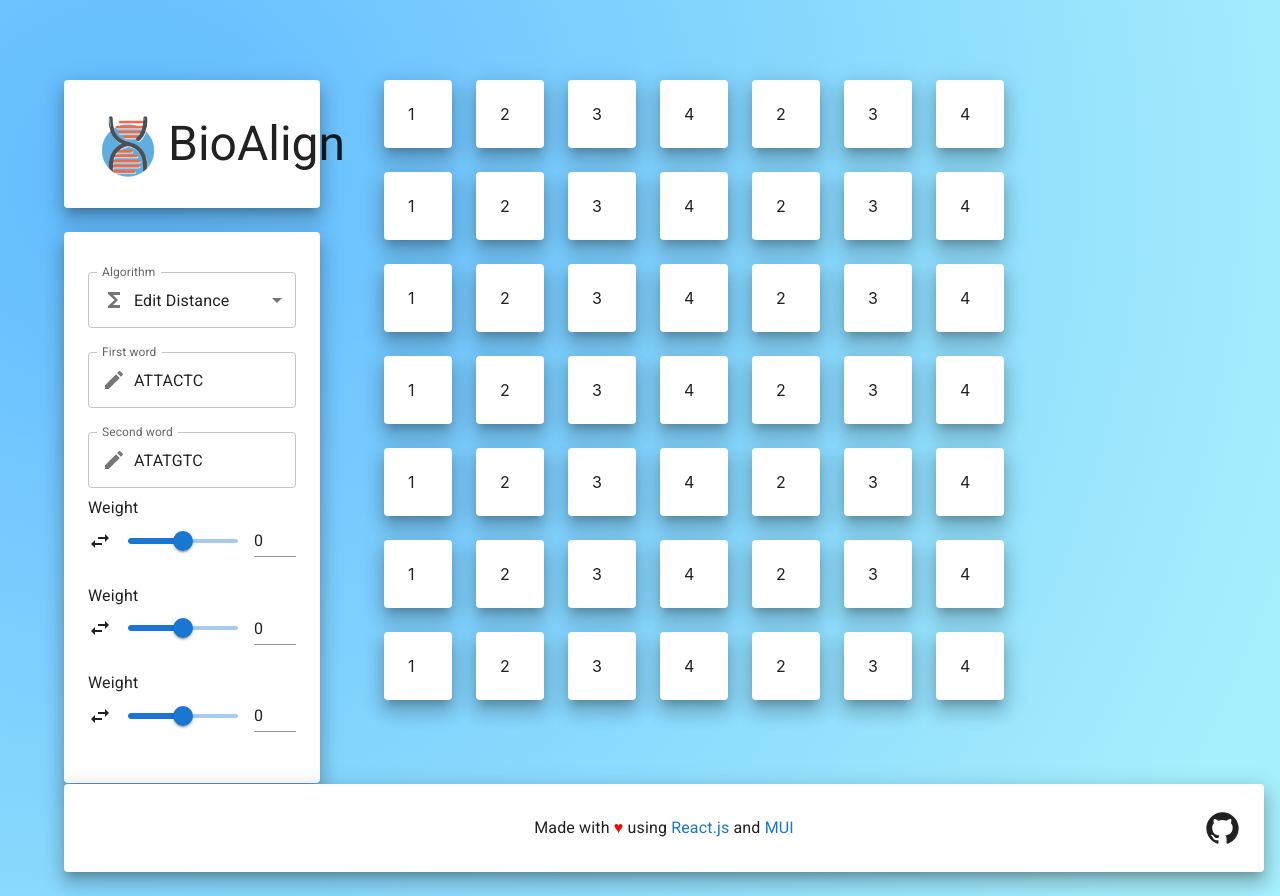
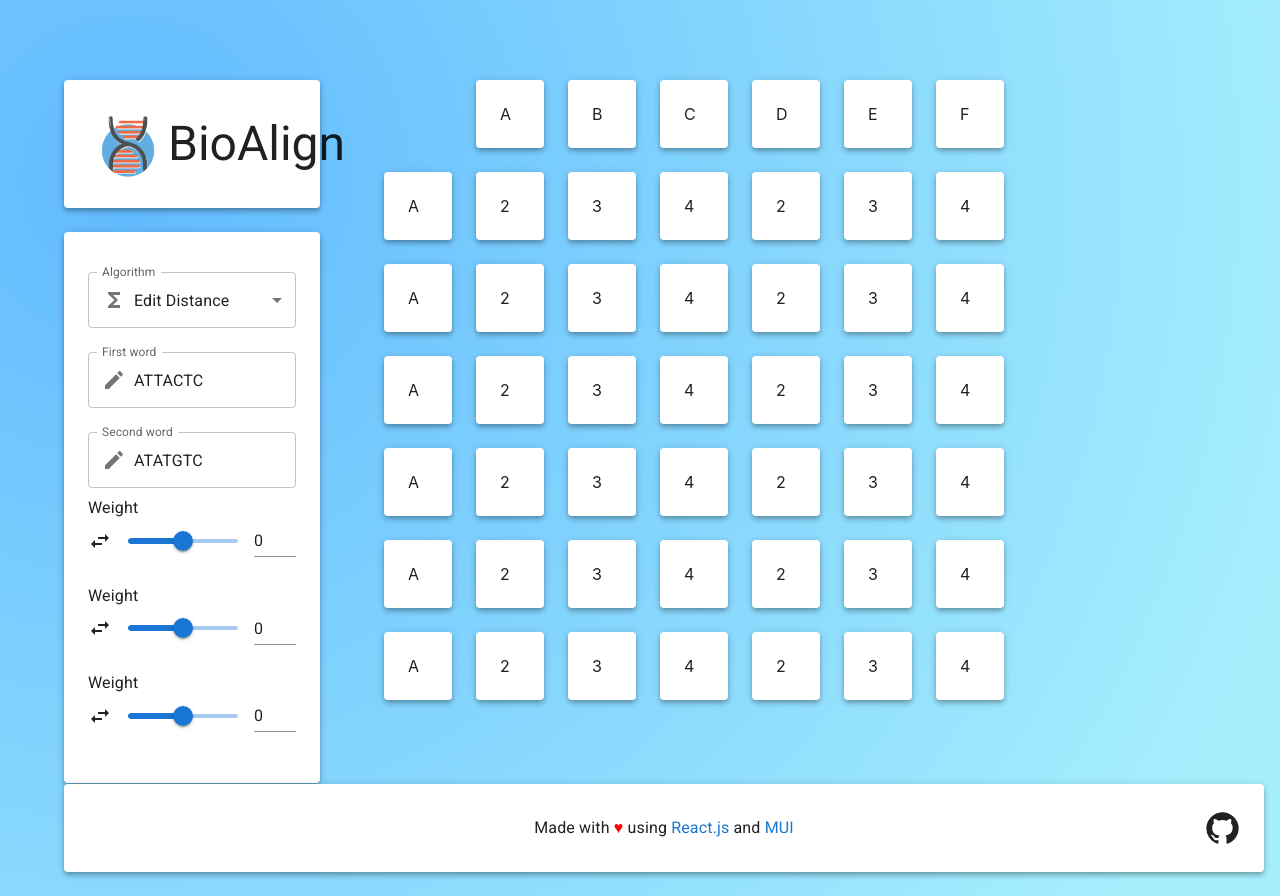
Before and after one commit to francescopastore/bio-align, a React (Create React App) app: page / in a window 1280 px wide. Built offline with nearby package versions, Linux system fonts and the light colour scheme.

Commit message:
Fixed for loop in AppTable

```diff
--- a/src/components/AppContainer.js
+++ b/src/components/AppContainer.js
@@ -3,7 +3,7 @@ import Paper from '@mui/material/Paper'
 
 export default function AppContainer(props) {
   return (
-    <Paper sx={{ p: 3, ...props.style }} elevation={12}>
+    <Paper sx={{ p: 3, ...props.style }} elevation={4}>
       {props.children}
     </Paper>
   )
--- a/src/components/AppTable.js
+++ b/src/components/AppTable.js
@@ -4,13 +4,13 @@ import Box from '@mui/material/Box'
 import AppTableCard from './AppTableCard'
 
 const data = [
-  [1, 2, 3, 4, 2, 3, 4],
-  [1, 2, 3, 4, 2, 3, 4],
-  [1, 2, 3, 4, 2, 3, 4],
-  [1, 2, 3, 4, 2, 3, 4],
-  [1, 2, 3, 4, 2, 3, 4],
-  [1, 2, 3, 4, 2, 3, 4],
-  [1, 2, 3, 4, 2, 3, 4],
+  ['', 'A', 'B', 'C', 'D', 'E', 'F'],
+  ['A', 2, 3, 4, 2, 3, 4],
+  ['A', 2, 3, 4, 2, 3, 4],
+  ['A', 2, 3, 4, 2, 3, 4],
+  ['A', 2, 3, 4, 2, 3, 4],
+  ['A', 2, 3, 4, 2, 3, 4],
+  ['A', 2, 3, 4, 2, 3, 4],
 ]
 
 export default function AppTable(props) {
@@ -26,6 +26,14 @@ function generateTable(data) {
     let baseIndex = rowIndex * data[0].length
 
     row.forEach((col, colIndex) => {
+      if (col === '') {
+        tableRow.push(
+          <div style={{ visibility: 'hidden' }}>
+            <AppTableCard key={baseIndex + colIndex}></AppTableCard>
+          </div>
+        )
+        return
+      }
       tableRow.push(
         <AppTableCard key={baseIndex + colIndex}>{col}</AppTableCard>
       )
```
